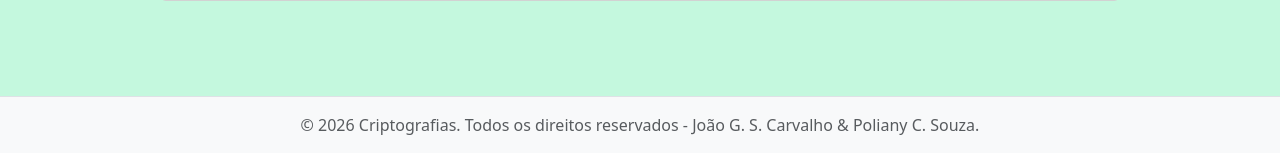
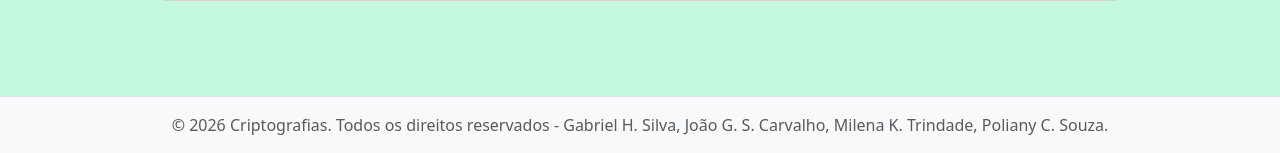
Before and after one commit to etecvav26-c2-2-04/portfolio-pw2, a PHP site: page /Index.php in a window 1280 px wide. Shown: the part 647-800 px from the top of the page. Run offline with PHP 8.4, Linux system fonts and the light colour scheme.

Commit message:
Atualização nome dos créditos

```diff
--- a/3-bim/TrabalhoPesquisa/includes/footer.php
+++ b/3-bim/TrabalhoPesquisa/includes/footer.php
@@ -11,7 +11,7 @@
 
 <footer class = "bg-body-tertiary text-center text-lg-start py-3 border-top mt-auto">
     <div class="container text-center">
-        <span class="text-muted">&copy; <?php echo date('Y'); ?> Criptografias. Todos os direitos reservados - João G. S. Carvalho & Poliany C. Souza.</span>
+        <span class="text-muted">&copy; <?php echo date('Y'); ?> Criptografias. Todos os direitos reservados - Gabriel H. Silva, João G. S. Carvalho, Milena K. Trindade, Poliany C. Souza.</span>
     </div>
 </footer>
 </html>
```
